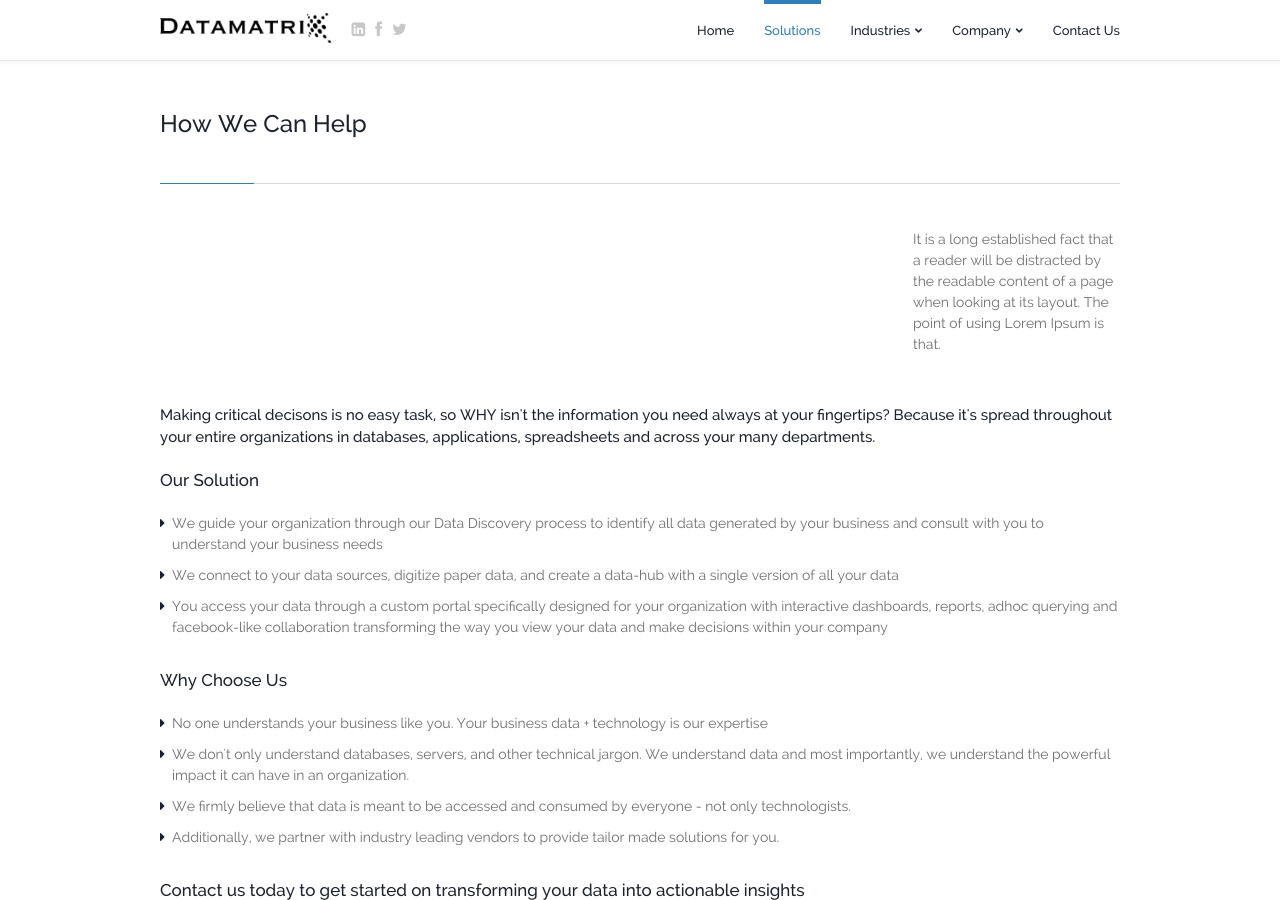
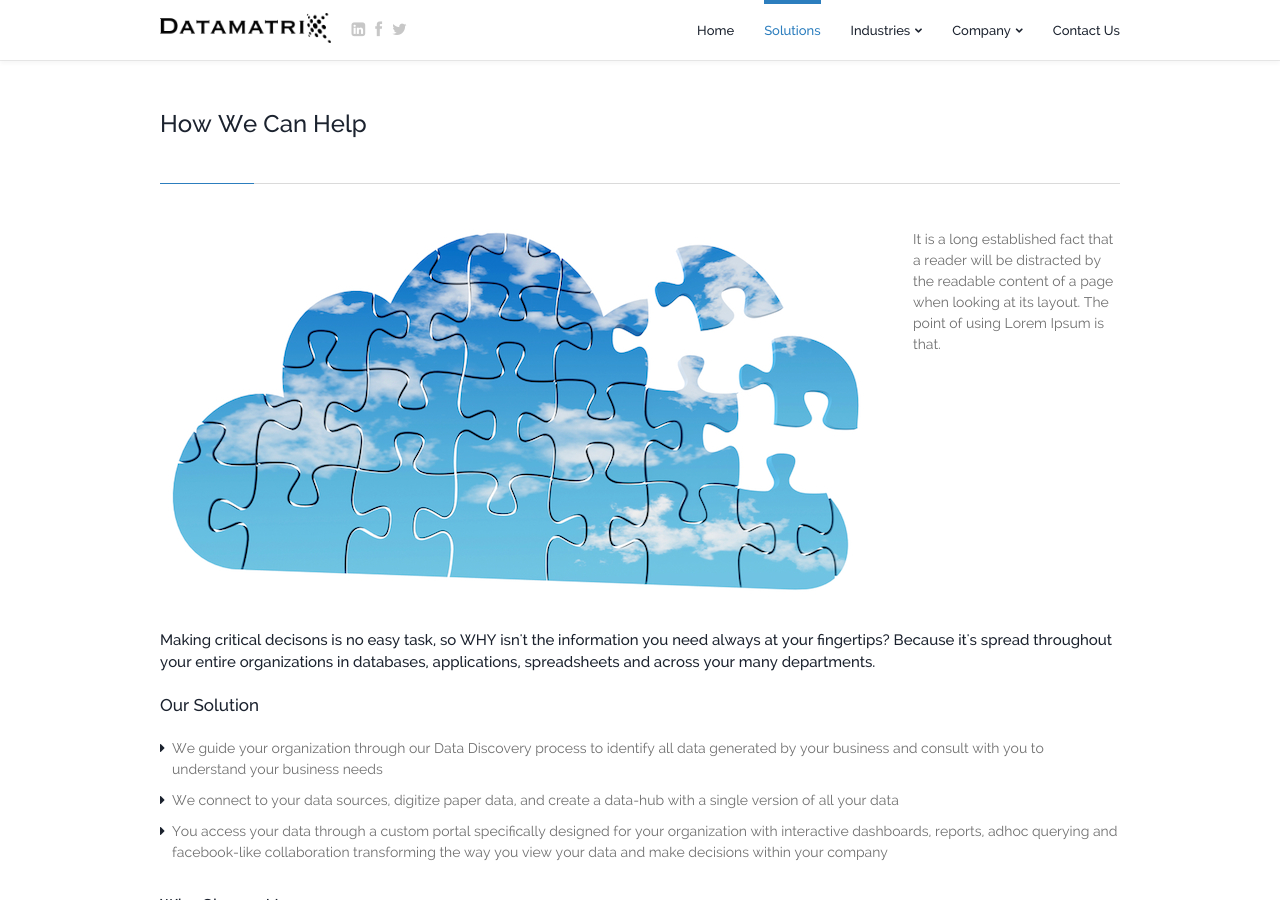
Before and after one commit to dtmtx/dtmtx.github.io, a Jekyll site: the page built from solutions.html, in a window 1280 px wide and 900 px high. Built offline with Jekyll 4.4.1, drawn with Linux system fonts in a browser that asks for light colours; Markdown is read by kramdown in place of the engine named in the settings.

Commit message:
solution image

```diff
--- a/solutions.html
+++ b/solutions.html
@@ -34,8 +34,8 @@ active: current
 									<!-- ~~~~~~~~~~~~~~~~~ -->
 									<!-- Actual Images -->
 									<!-- ~~~~~~~~~~~~~~~~~ -->
-									<!--img alt="" src="images/insurance-industry.jpg" class="fullwidth"/>
-									<img alt="" src="images/insurance-2.png" class="fullwidth"/-->
+									<img alt="" src="images/solution.jpg" class="fullwidth"/>
+									<!--img alt="" src="images/insurance-2.png" class="fullwidth"/-->
 									<!-- ~~~~~~~~~~~~~~~~~ -->
 									<!-- END Actual Images -->
 									<!-- ~~~~~~~~~~~~~~~~~ -->
```
Also changed, not shown: images/solution.jpg (added).
